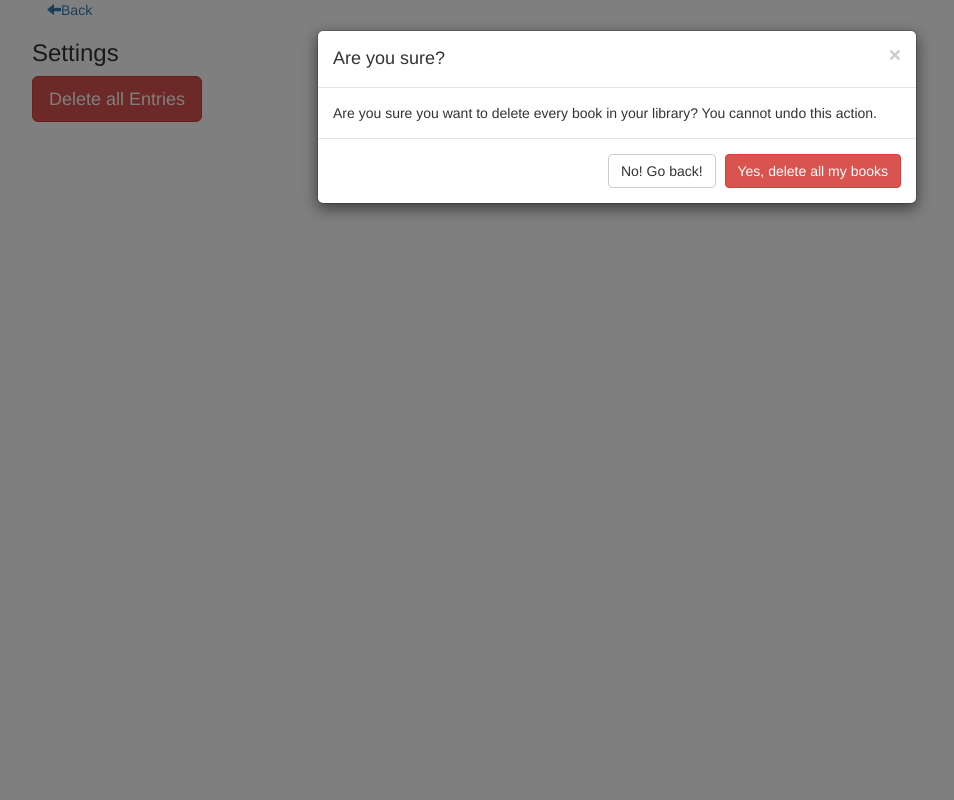
After one commit to Bjubes/Library, a PHP site: page /settings.php in a window 1280 px wide, after a click on "Delete all Entries". The commit adds this page. Shown: the whole page, without its empty margins (23-977 px from the left). Run offline with PHP 8.4, Linux system fonts and the light colour scheme; some libraries are stand-ins or nearby versions.

Commit message:
5: add delete all option

```diff
--- a/create-manual.php
+++ b/create-manual.php
@@ -1,7 +1,6 @@
 <?php
 	session_start();
 	require 'database.php';
-    $data = array("","","","","","");
 
 	if ( !empty($_POST)) {
 		// keep track validation errors
--- /dev/null
+++ b/settings.php
@@ -0,0 +1,38 @@
+<?php session_start();?>
+<!DOCTYPE html>
+<html lang="en">
+<head>
+    <meta charset="utf-8">
+    <link   href="css/bootstrap.min.css" rel="stylesheet">
+    <link href="css/custom.css" rel="stylesheet">
+</head>
+<body>
+    <div class="container">
+        <a href="index.php"><span class="glyphicon glyphicon-arrow-left" aria-hidden="true"></span>Back</a>
+    		<div class="row">
+
+                <h3>Settings</h3>
+                <button type="button" class="btn btn-danger btn-lg" data-toggle="modal" data-target="#myModal">Delete all Entries</button>
+        </div>
+    </div>
+    <!-- Modal -->
+    <div class="modal fade" id="myModal" tabindex="-1" role="dialog" aria-labelledby="myModalLabel">
+        <div class="modal-dialog" role="document">
+            <div class="modal-content">
+                <div class="modal-header">
+                <button type="button" class="close" data-dismiss="modal" aria-label="Close"><span aria-hidden="true">&times;</span></button>
+                <h4 class="modal-title" id="myModalLabel">Are you sure?</h4>
+                </div>
+                <div class="modal-body">
+                Are you sure you want to delete every book in your library? You cannot undo this action.
+                </div>
+                <div class="modal-footer">
+                <button type="button" class="btn btn-default" data-dismiss="modal">No! Go back!</button>
+                <a href="delete-all-books.php" class="btn btn-danger">Yes, delete all my books</a>
+                </div>
+            </div>
+        </div>
+    </div>
+    <script src="https://ajax.googleapis.com/ajax/libs/jquery/2.1.4/jquery.min.js"></script>
+    <script src="js/bootstrap.min.js"></script>
+</body>
```
Also changed, not shown: delete-all-books.php (added, +14 -0 lines).
